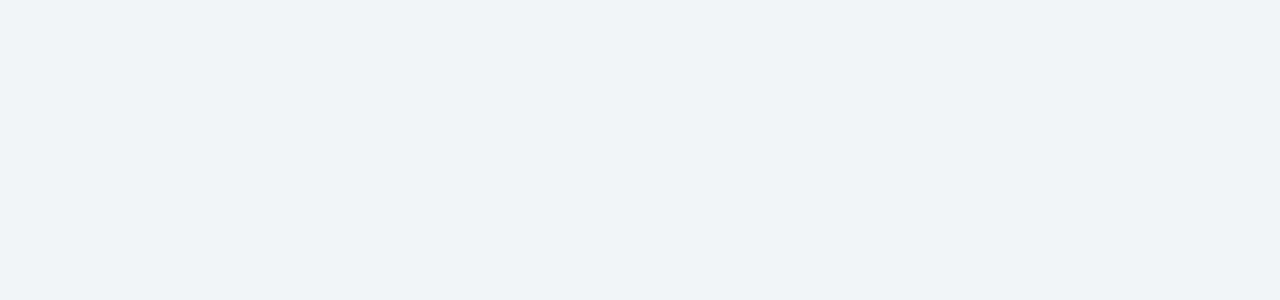
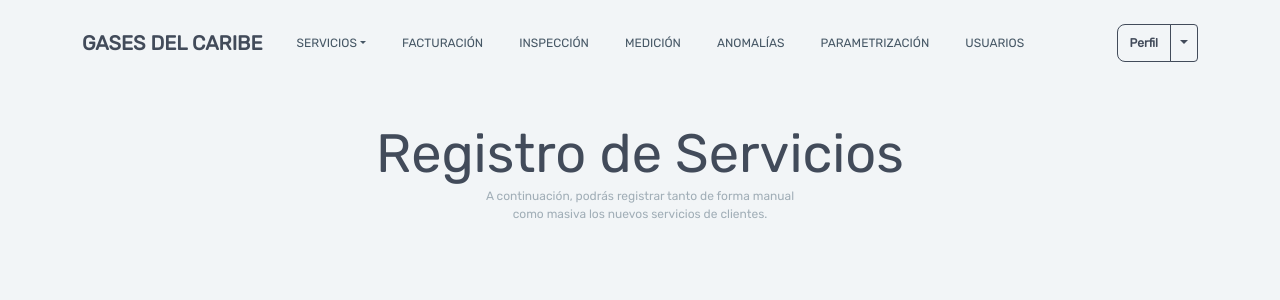
Before and after one commit to EnvelopedCode/Plataforma, a React (Create React App) app: page /RegistroServicios in a window 1280 px wide. Before the commit this address had no page. Shown: the top 300 px of the page. Built offline with nearby package versions, Linux system fonts and the light colour scheme.

Commit message:
Registro Servicios V1

```diff
--- a/src/App.jsx
+++ b/src/App.jsx
@@ -1,7 +1,7 @@
 // import logo from './("You can use a .svg here")';
 // Here we import all final components and merge them into the parent component, so then it gets sent to index.js
 import React from 'react';
-import NavbarAdmin from './components/NavbarAdmin';
+import ServiciosRegistro from './pages/ServiciosRegistro/ServiciosRegistro';
 import { Routes, Route } from 'react-router';
 import { BrowserRouter } from 'react-router-dom';
 
@@ -10,7 +10,7 @@ function App() {
     <React.Fragment>
       <BrowserRouter>
         <Routes>
-          <Route path="/navbaradmin" element={<NavbarAdmin />}/>
+          <Route path="/RegistroServicios" element={<ServiciosRegistro />}/>
         </Routes>
       </BrowserRouter>
     </React.Fragment>
--- /dev/null
+++ b/src/components/Titulo.jsx
@@ -0,0 +1,15 @@
+import React from 'react'
+
+export default function Titulo(titulo) {
+
+    return (
+        <React.Fragment>
+            <div className="container" style={{color: "#424B5A"}}>
+                    <div style={{marginTop: "36px"}}>
+                    <h1 style={{textAlign: "center",fontSize: "54px",marginBottom: "0px"}}>{titulo.mensaje}</h1>
+                    <p style={{textAlign: "center",fontSize: "12px",color: "#A1AEB7",marginBottom: "0px"}}>A continuación, podrás registrar tanto de forma manual <br/>como masiva los nuevos servicios de clientes.<br/></p>
+                </div>
+            </div>
+        </React.Fragment>
+    )
+}
--- a/src/index.js
+++ b/src/index.js
@@ -9,8 +9,9 @@ ReactDOM.render(
   <React.StrictMode>
     <App />
     <link rel="stylesheet" href="assets/bootstrap/css/bootstrap.min.css"/>
+    <link rel="stylesheet" href="https://fonts.googleapis.com/css?family=Rubik&amp;display=swap"/>
     <link rel="stylesheet" href="assets/css/Navigation-with-Button.css"/>
-    <link rel="stylesheet" href="assets/css/styles.css"></link>
+    <link rel="stylesheet" href="assets/css/styles.css"/>
     <script src="assets/bootstrap/js/bootstrap.min.js"></script>
   </React.StrictMode>,
   document.getElementById('root')
--- a/src/pages/ServiciosRegistro/ServiciosRegistro.jsx
+++ b/src/pages/ServiciosRegistro/ServiciosRegistro.jsx
@@ -1,9 +1,13 @@
 import React from 'react'
+import NavbarAdmin from '../../components/NavbarAdmin'
+import Titulo from '../../components/Titulo'
 
 export default function ServiciosRegistro() {
+
     return (
         <React.Fragment>
-
+            <NavbarAdmin />
+            <Titulo mensaje="Registro de Servicios"/>
         </React.Fragment>
     )
 }
```
Also changed, not shown: src/NotasReact.txt.
